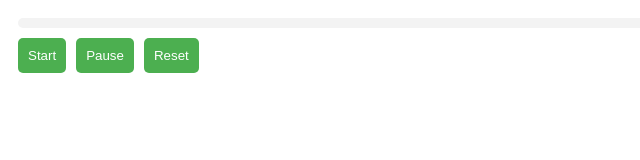
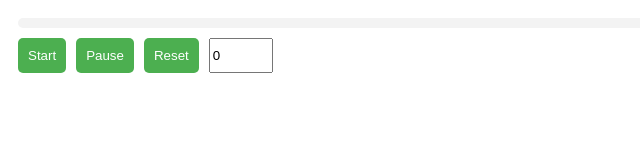
Before and after one commit to aryankush25/PracticeJS, a website: page index.html in a window 1280 px wide. Shown: the full height of the page, 0-640 px from the left. Drawn offline with Linux system fonts and the light colour scheme.

Commit message:
Adds input for progress bar control
Introduces a numeric input to dynamically adjust the progress bar width.
Changes transition timing to linear for smoother progression.

```diff
--- a/components/progressbar/index.js
+++ b/components/progressbar/index.js
@@ -54,3 +54,14 @@ reset.onclick = () => {
   }
   progressbar.style.width = "0%";
 };
+
+const input = document.createElement("input");
+input.classList.add("input");
+input.type = "number";
+input.min = 0;
+input.max = 100;
+input.value = 0;
+input.addEventListener("input", (e) => {
+  progressbar.style.width = `${e.target.value}%`;
+});
+actions.appendChild(input);
--- a/components/progressbar/styles.css
+++ b/components/progressbar/styles.css
@@ -18,7 +18,7 @@ body {
   width: 0%;
   height: 100%;
   background-color: #4caf50;
-  transition: width 0.5s ease;
+  transition: width 0.5s linear;
   border-radius: 5px;
 }
 
```
